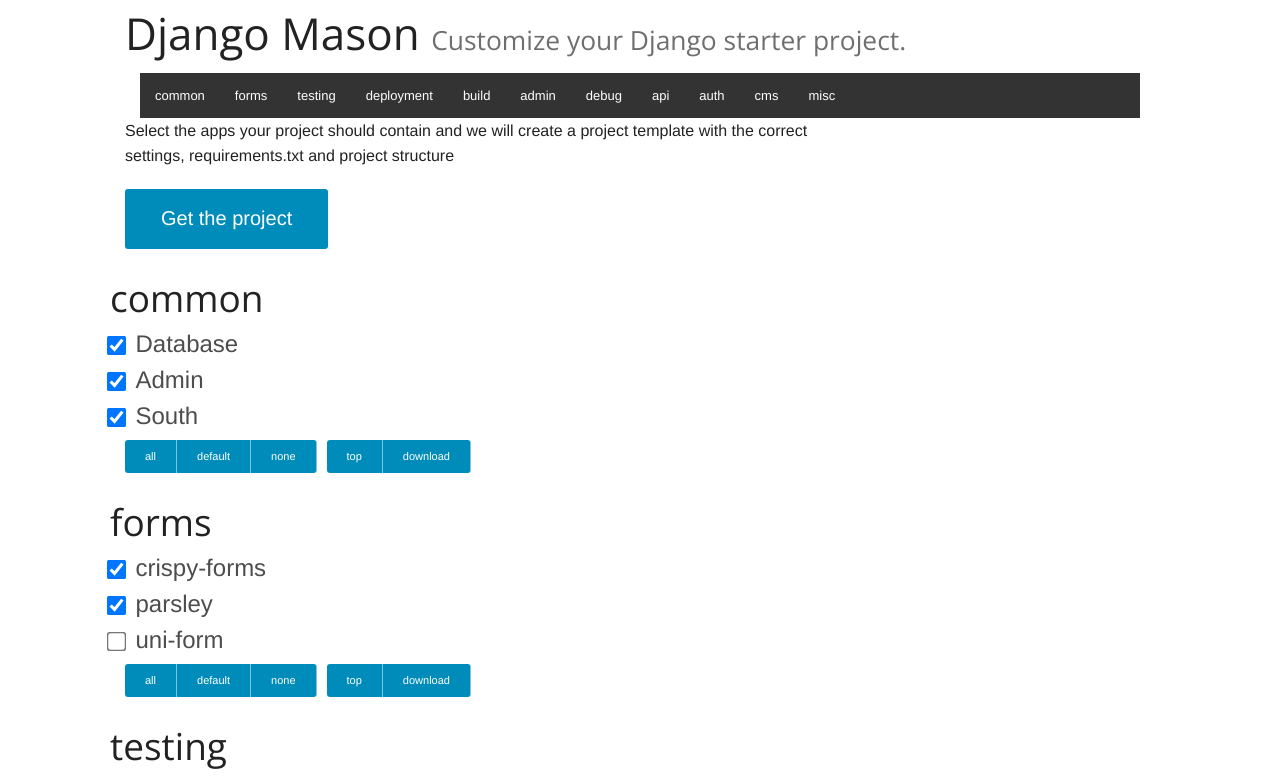
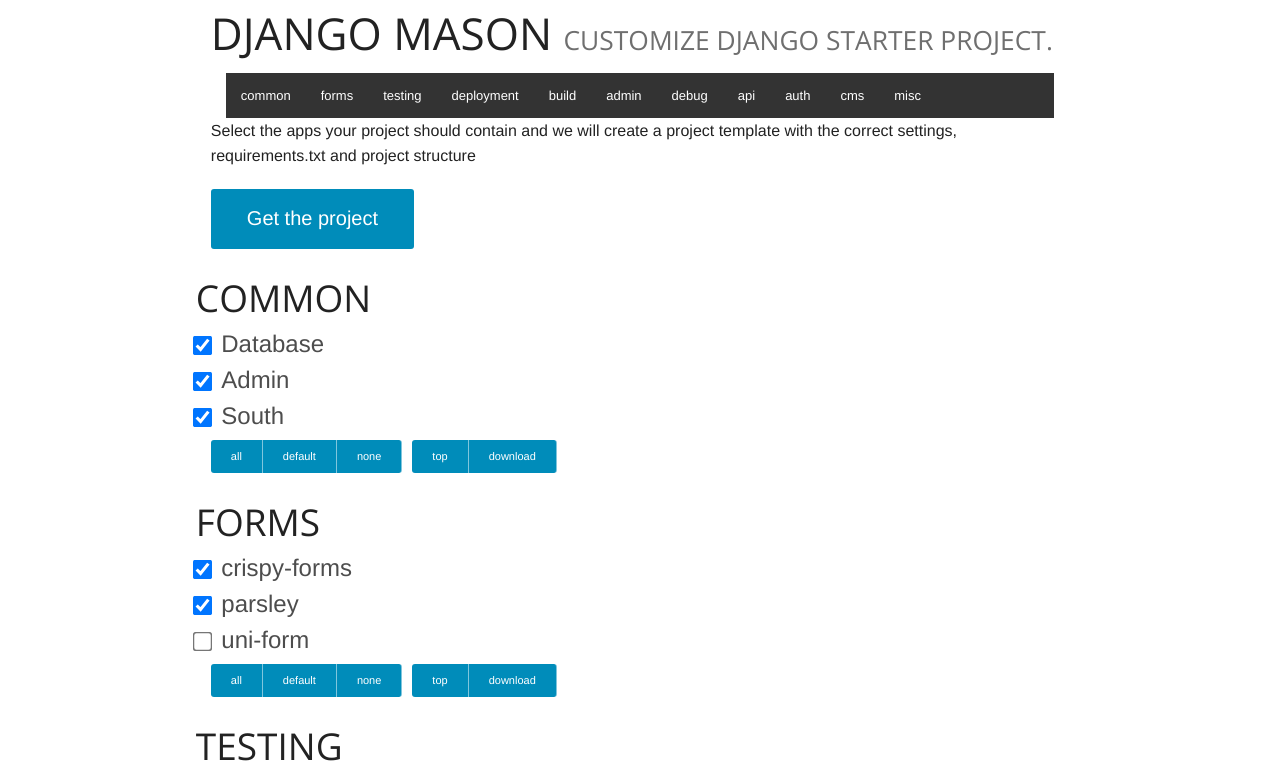
Before and after one commit to agiliq/Mason-UI, a plain HTML site: page index.html in a window 1280 px wide. Shown: the top 777 px of the page. Drawn offline with nearby package versions, Linux system fonts and the light colour scheme.

Commit message:
Set left padding

```diff
--- a/css/mason.css
+++ b/css/mason.css
@@ -13,3 +13,6 @@
   -o-transform: scale(1.5); /* Opera */
   padding: 10px;
 }
+h1, h2{
+    text-transform: uppercase;
+}
--- a/index.html
+++ b/index.html
@@ -50,11 +50,12 @@
 
     </script>
     <div class="row">
-        <div class="column">
-             <header>
+        <div class="columns large-1">&nbsp;</div>
+        <div class="columns large-10">
+            <header>
                 <div class="row">
                     <h1>Django Mason
-                    <small>Customize your Django starter project.</small>
+                    <small>Customize Django starter project.</small>
                     </h1>
                 </div>
             </header>
@@ -68,11 +69,6 @@
                     </section>
                 </nav>
             </div>
-        </div>
-    </div>
-    <div class="row">
-        <div class="column small-2"></div>
-        <div class="column small-8">
 
             <div class="row">
                 <section id="overview">
@@ -84,7 +80,7 @@
                 </form>
             </div>
         </div>
-        <div class="column small-2"></div>
+        <div class="columns large-1">&nbsp;</div>
     </div>
 
 
```
